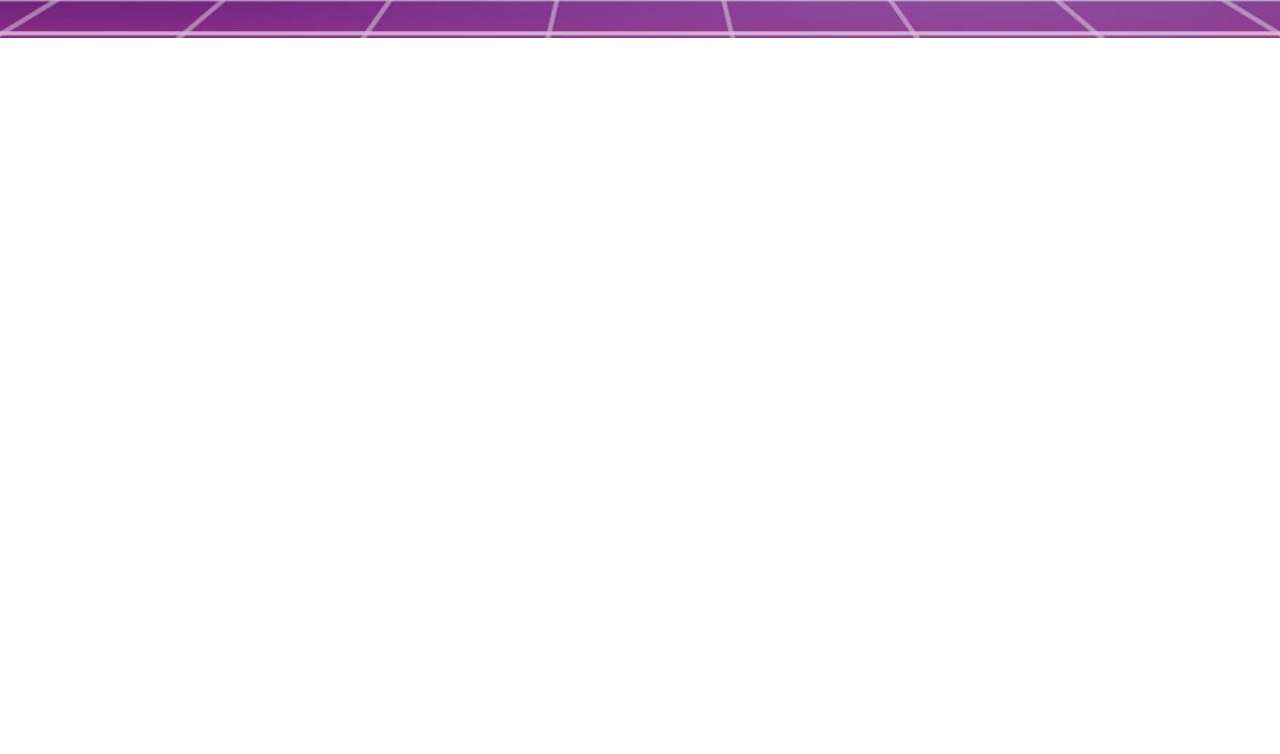
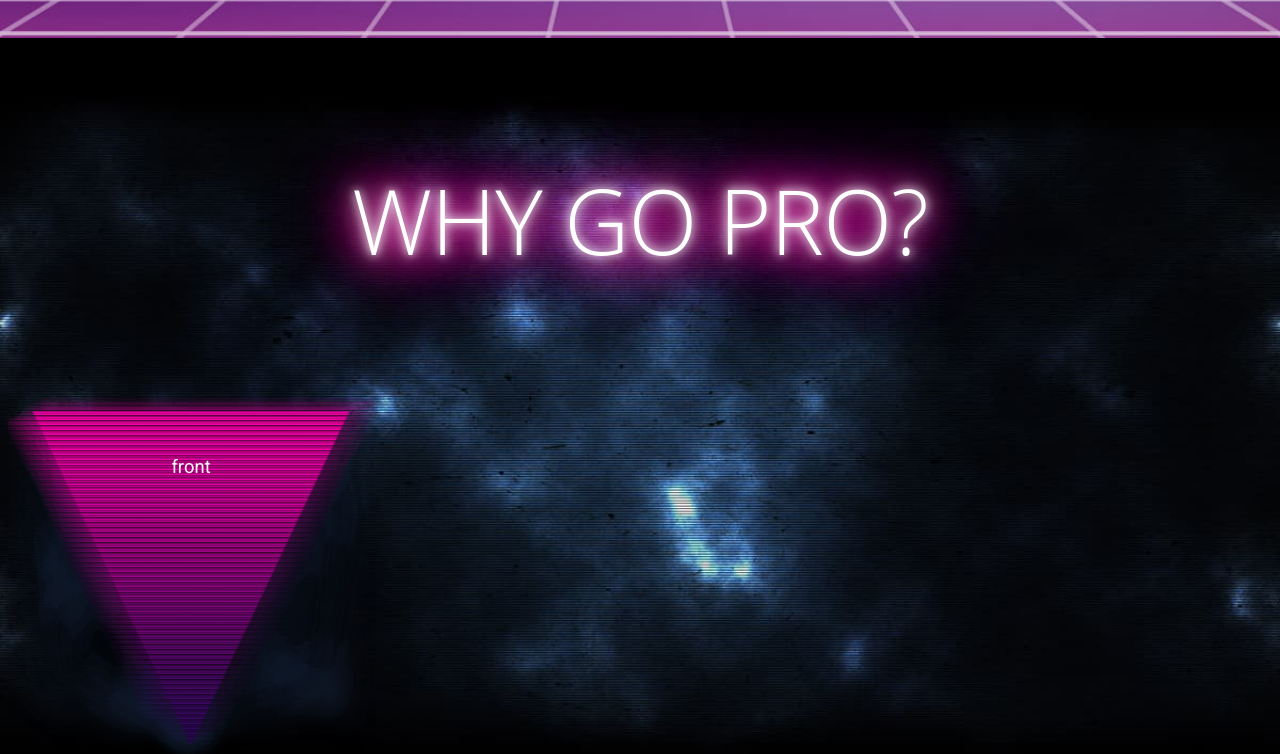
Before and after one commit to crowjambo/80sStyleElementorWebsite, a website: page index.html in a window 1280 px wide. Shown: the part 762-1516 px from the top of the page. Before the commit the page ends 800 px from the top, so only its background shows below. Drawn offline with nearby package versions, Linux system fonts and the light colour scheme.

Commit message:
3d rotation effect

```diff
--- a/index.html
+++ b/index.html
@@ -17,6 +17,7 @@
   </head>
   <body>
 
+    <!-- #region HERO SECTION -->
     <header class="d-flex align-items-center">
         <div class="container-fluid">
             <div class="row">
@@ -40,6 +41,33 @@
             </div>
         </div>
     </header>
+    <!-- #endregion -->
+    <section id="cards" class="pt-5">
+        <div class="container-fluid">
+            <div class="row">
+                <div class="col text-center">
+                    <h1>WHY GO PRO?</h1>
+                </div>
+            </div>
+            <div class="row pt-5">
+                <div class="col-md-3">
+                    <div class="scene">
+
+                        <div class="cube">
+                          <div class="face front">front</div>
+                          <div class="face center"></div>
+                          <div class="face back">backasdasd</div>
+                        </div>
+                      </div>
+
+                </div>
+            </div>
+            <div class="row">
+
+            </div>
+        </div>
+    </section>
+
 
     <!-- #region JAVASCRIPT -->
     <!-- Optional JavaScript -->
--- a/sass/style.scss
+++ b/sass/style.scss
@@ -76,3 +76,65 @@ header{
     color: #00ffff;
     border-color: #111360;
 }
+
+
+#cards{
+    background-color: #000;
+    .container-fluid{
+        background: url(../images/background2-1.jpg) no-repeat center center/cover;
+        .row{
+            .col{
+                h1{
+                    font-size: 5.625rem;
+                    font-family: open sans, sans-serif;
+                    font-weight: 100;
+                    text-transform: uppercase;
+                    letter-spacing: -.9px;
+                    color: #fff;
+                    text-shadow: 0 0 20px #fff,0 0 10px #fff,0 0 50px #ff0fad,0 0 50px #ff0fad,0 0 40px #ff0fad,0 0 100px #ff0fad,0 0 75px #ff0fad;
+                    margin: 5rem 0;
+                }
+            }
+        }
+    }
+}
+
+.scene {
+    width:22em;
+    height:22em;
+    perspective:60em;
+    z-index: 500;
+  }
+  .scene:hover > .cube{
+    transform: rotateY(-180deg);
+  }
+
+  .cube {
+    width:100%;
+    height:100%;
+    position:relative;
+    transform-style:preserve-3d;
+    transition: all 1s;
+  }
+
+  .face {
+    width:100%;
+    height:100%;
+    position:absolute;
+
+    color:#FFF;
+    line-height:10em;
+    text-align:center;
+  }
+
+.front  { transform: rotateY(0deg) translateZ(8em); }
+.back   { transform: rotateY(180deg) translateZ(4em); }
+.center{
+    transform: rotateY(180deg) translateZ(-2.5em);
+    background: url(../images/tri.png) no-repeat center center/cover;
+}
+
+// .top    { transform: rotateX(90deg) translateZ(4em); }
+// .bottom { transform: rotateX(-90deg) translateZ(4em); }
+// .right  { transform: rotateY(90deg) translateZ(4em);  }
+// .left   { transform: rotateY(-90deg) translateZ(4em); }
```
Also changed, not shown: css/style.css.
